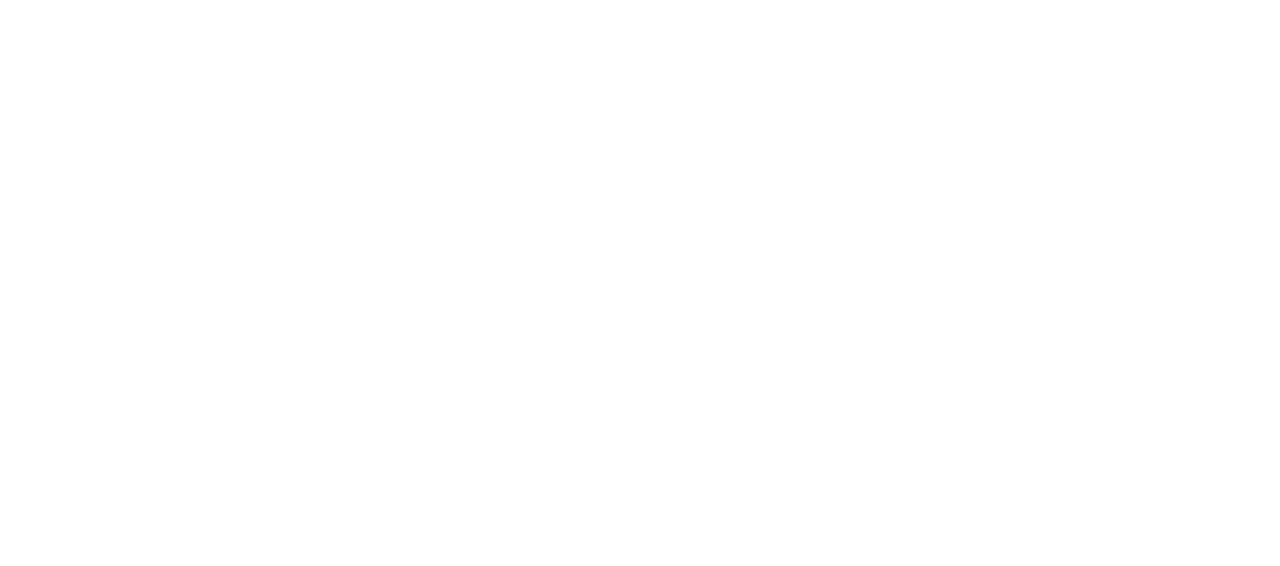
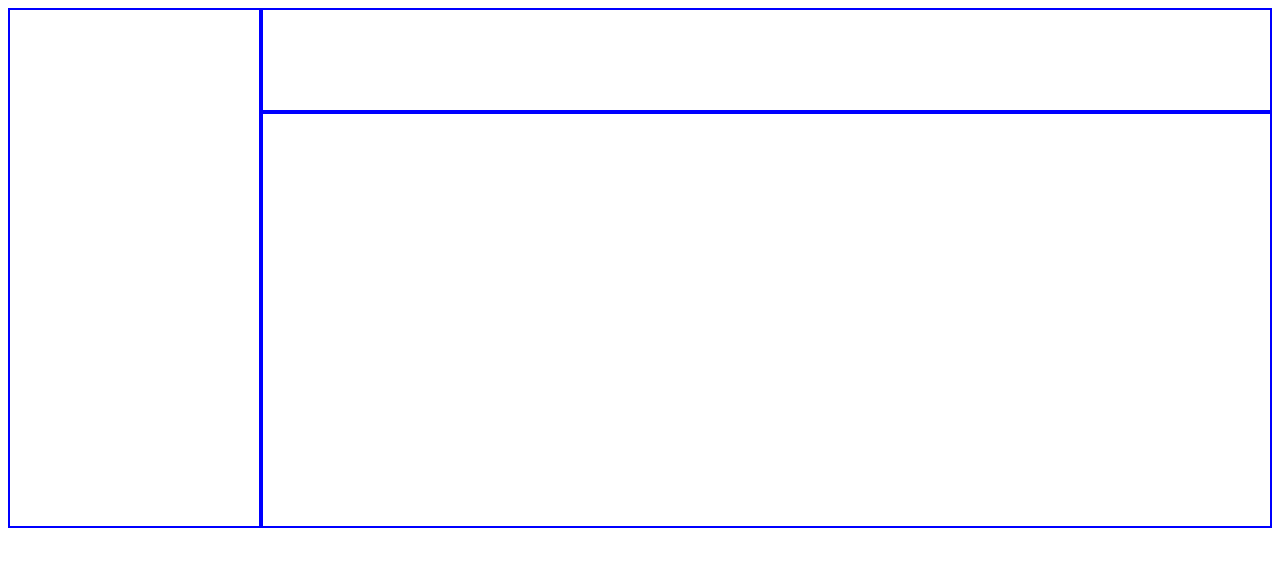
Before and after one commit to Kreoniz/admin-dashboard, a plain HTML site: page index.html in a window 1280 px wide. Drawn offline with Linux system fonts and the light colour scheme.

Commit message:
Create a basic grid layout for the whole dashboard

```diff
--- a/index.html
+++ b/index.html
@@ -7,6 +7,10 @@
     <title>Dashboard</title>
 </head>
 <body>
-
+    <div class="dashboard">
+        <div class="sidebar"></div>
+        <div class="header"></div>
+        <div class="main"></div>
+    </div>
 </body>
 </html>
--- a/style.css
+++ b/style.css
@@ -0,0 +1,16 @@
+.dashboard > div {
+    min-width: 100px;
+    min-height: 100px;
+
+    border: 2px solid blue; /* Border to make layout visible */
+}
+
+.dashboard {
+    display: grid;
+    grid-template-columns: 1fr 4fr;
+    grid-template-rows: 1fr 4fr;
+}
+
+.sidebar {
+    grid-row: 1 / 3;
+}
```
